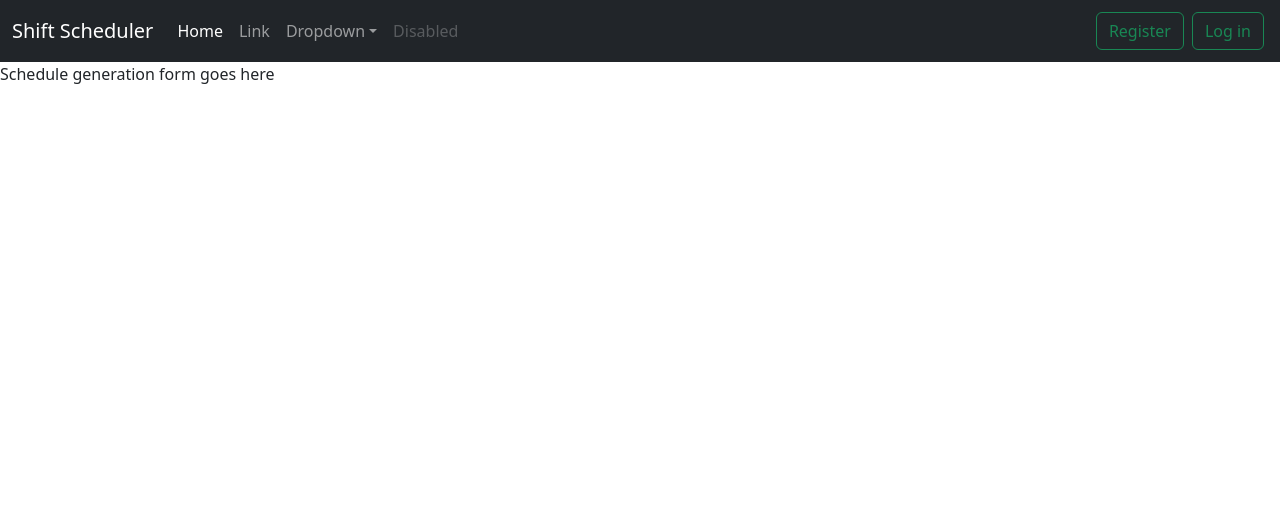
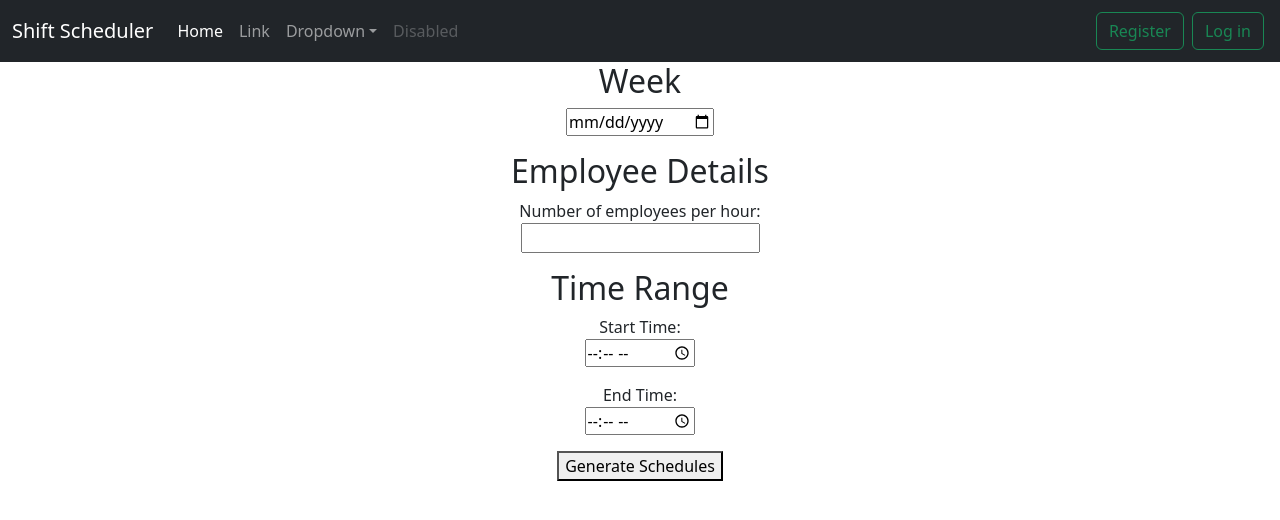
Before and after one commit to CSI-3140-S23-Group-36/shift-scheduler, a React (Create React App) app in the folder Front/: page /#/generate-schedules in a window 1280 px wide. Shown: the top 520 px of the page. Built offline with nearby package versions, Linux system fonts and the light colour scheme.

Commit message:
Added generate schedules page

```diff
--- a/Front/src/components/pages/manager/generateSchedule.tsx
+++ b/Front/src/components/pages/manager/generateSchedule.tsx
@@ -2,5 +2,39 @@ import Page from "../../page";
 
 import React from "react";
 export default function GenerateSchedule() {
-  return <Page>Schedule generation form goes here</Page>;
+  return <Page>
+    <div style={{ display: "flex", flexDirection: "column", alignItems: "center" }}>
+      <h2>Week</h2>
+      <input
+        type="date"
+        // value={startDate}
+        style={{ marginBottom: "1rem" }}
+      />
+
+      <h2>Employee Details</h2>
+      <label>Number of employees per hour:</label>
+      <input
+        type="number"
+        // value={Number}
+        style={{ marginBottom: "1rem" }}
+      />
+
+      <h2>Time Range</h2>
+      <label>Start Time:</label>
+      <input
+        type="time"
+        // value={startTime}
+        style={{ marginBottom: "1rem" }}
+      />
+
+      <label>End Time:</label>
+      <input
+        type="time"
+        // value={endTime}
+        style={{ marginBottom: "1rem" }}
+      />
+
+      <button>Generate Schedules</button>
+    </div>
+  </Page>;
 }
```
